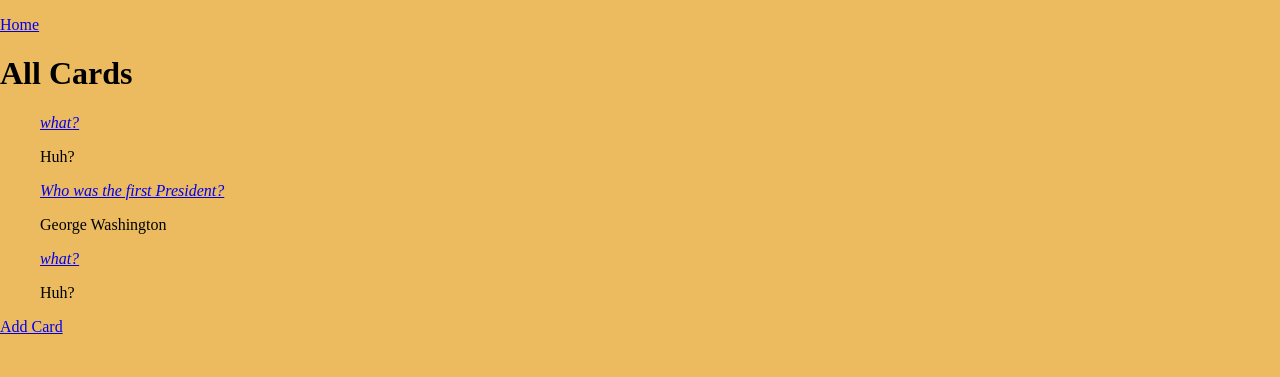
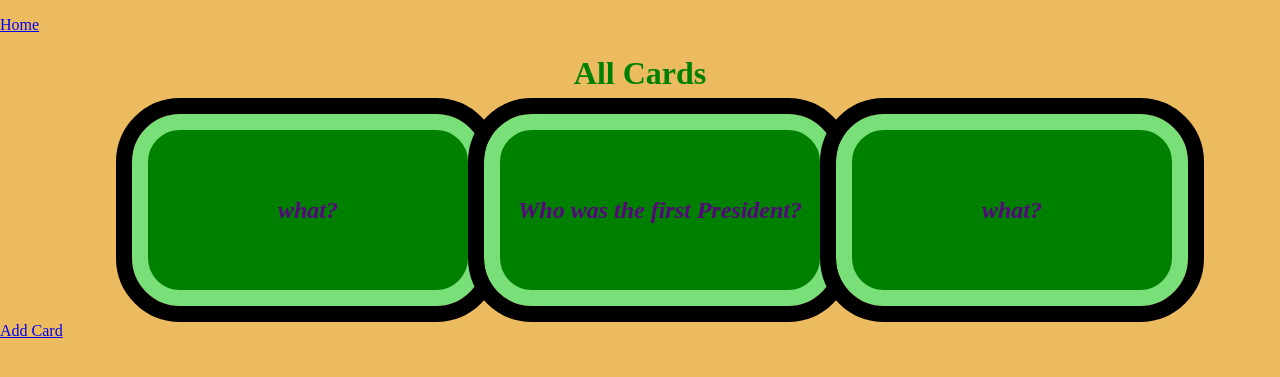
Before and after one commit to Momentum-Team-14/django-duplex-Tomtuhtomtom, a Django app: page /flashcards/cards/ in a window 1280 px wide. Shown: the top 377 px of the page. Run offline with Django 4.2, Linux system fonts and the light colour scheme; data comes from the database, SQL or seed files in the repository; both versions use the stored data as it was after the commit.

Commit message:
changed main title styling, need to finish card list styling and then questions/answers

```diff
--- a/static/css/styles.css
+++ b/static/css/styles.css
@@ -3,6 +3,26 @@ body{
     background-color: rgb(236, 187, 95);
     padding: 0;
     margin: 0;
+}
+
+#main-logo{
+    display: flex;
+    margin: 2rem 17rem 1rem 1rem;
+    padding: 0;
+}
+
+.main-logo{
+    border: 0.1rem solid black;
+    border-radius: 0.2rem;
+    background-color: white;
+    width: 25rem;
+    height: 3rem;
+    line-height: 3rem;
+    color: red;
+    font-weight: bold;
+    font-size: 2rem;
+    padding: 1rem;
+
 }
 
 #main-title {
@@ -43,7 +63,7 @@ li {
     margin: 2rem;
 }
 
-.subject-list {
+.subject-list, .card-list{
     display: flex;
     flex-wrap: wrap;
     text-align: center;
@@ -114,3 +134,14 @@ li {
     font-size: 4rem;
     color: rgb(88, 4, 126);
 }
+
+.card-list-items {
+    text-decoration: none;
+    font-size: 1.5rem;
+    font-weight: bold;
+    color: rgb(88, 4, 126);
+}
+
+.card-list-items:hover{
+    color: yellow;
+}
--- a/templates/flashcards/card_list.html
+++ b/templates/flashcards/card_list.html
@@ -2,14 +2,15 @@
 
 {% block content %}
 <p><a href="{% url 'index' %}">Home</a></p>
-    <h1>All Cards</h1>
+    <h1 class="page-title">All Cards</h1>
     {% if card_list %}
-    <ul>
+    <ul class="card-list">
         {% for card in card_list %}
-            <li>
-                <em><a href="{{ card.get_absolute_url }}">{{ card.question }}</a></em>
-                <p>{{ card.answer }}</p>
-            </li>
+            <div id="card-box">
+                <li class="subject-list-container">
+                <em><a class="card-list-items" href="{{ card.get_absolute_url }}">{{ card.question }}</a></em>
+                </li>
+            </div>
         {% endfor %}
     </ul>
     {% else %}
```
Also changed, not shown: templates/index.html (+5 -2 lines), db.sqlite3.
